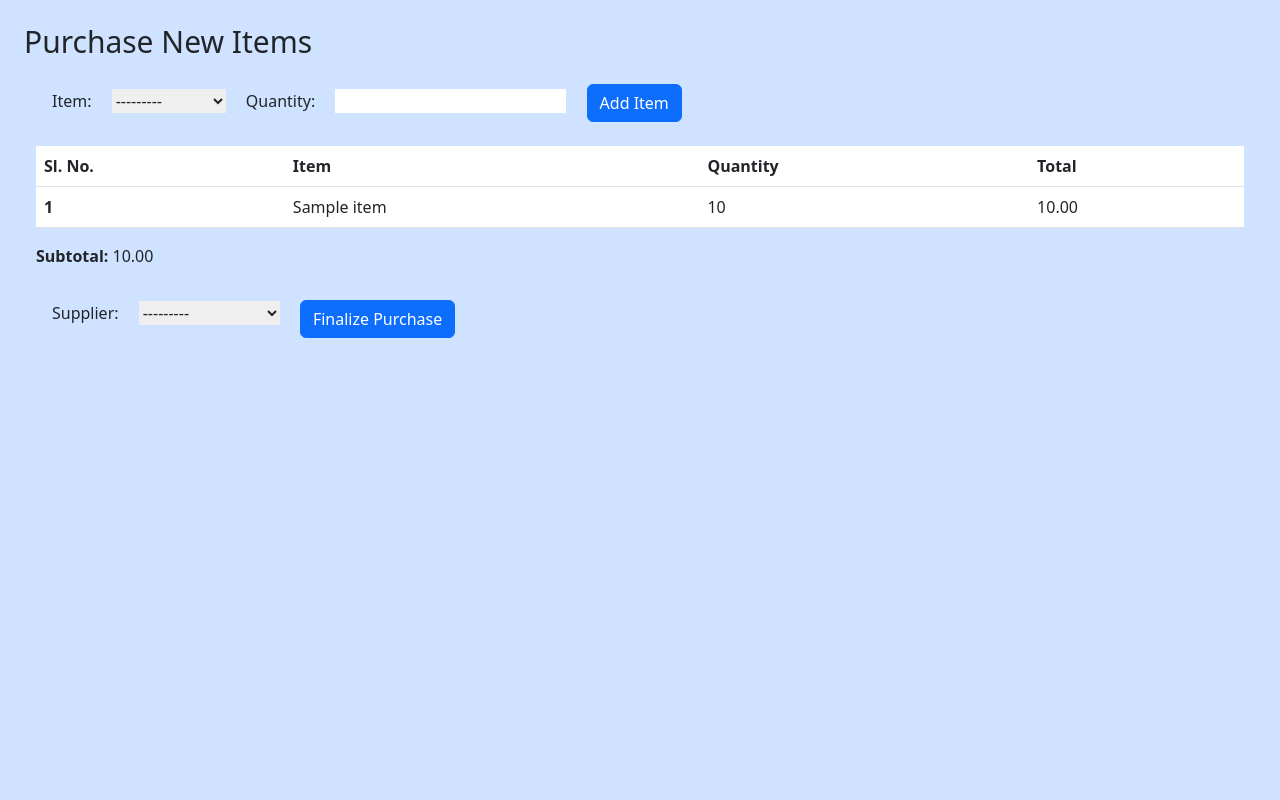
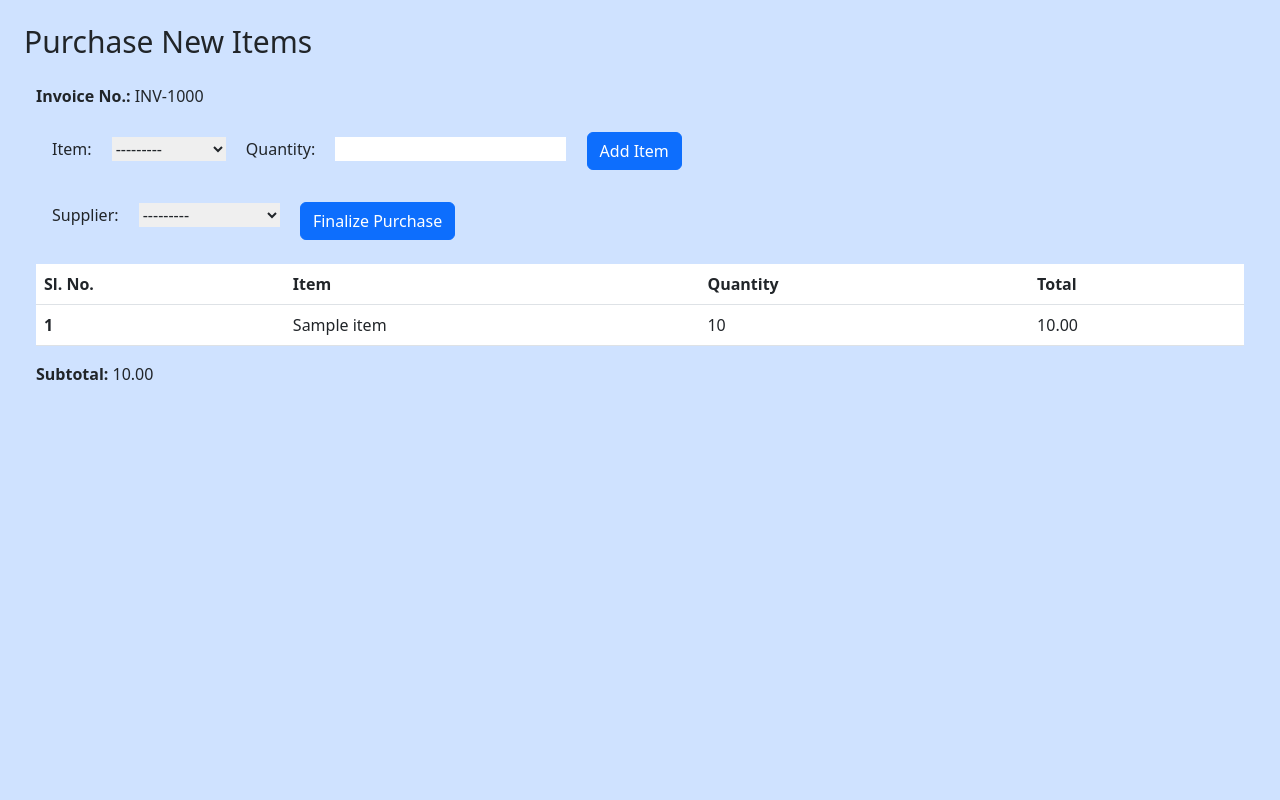
Before and after one commit to vijayakabajo/IMS_SSPL_TASK, a Django app: page /purchase/ in a window 1280 px wide. Shown: the part 56-856 px from the top of the page. Run offline with Django 5.2, Linux system fonts and the light colour scheme; tables that the repository leaves empty hold one stand-in row (values such as "Sample post"); some libraries are stand-ins or nearby versions.

Commit message:
updateeeddd

```diff
--- a/operations/templates/purchase.html
+++ b/operations/templates/purchase.html
@@ -3,7 +3,9 @@
 <h1 class='text-3xl mb-4'>Purchase New Items</h1>
 <div class='container'>
 
-    <!-- First form to add items -->
+    <strong>Invoice No.:</strong>
+    <label class='mb-4'>{{ invoice_number }}</label><br>
+
     <form method="post" class='space-x-4'>
         {% csrf_token %}
         <label>Item:</label>
@@ -15,8 +17,15 @@
         {{ temp_form.item_id.errors }}
     </form>
 
+    <form method="post" class='space-x-4 mt-4'>
+        {% csrf_token %}
+        <label>Supplier:</label>
+        {{ purchase_form.supplier_id }}
+        <button class='btn btn-primary mt-2' type="submit" name="finalize_purchase">Finalize Purchase</button>
+    </form>
+
     <!-- Display added items -->
-    {% if temp_items.exists %}
+    {% comment %} {% if temp_items.exists %} {% endcomment %}
     <table class="table mt-4">
         <thead>
             <tr>
@@ -37,22 +46,12 @@
             {% endfor %}
         </tbody>
     </table>
-    {% endif %}
+    {% comment %} {% endif %} {% endcomment %}
 
-    <!-- Subtotal display -->
     <div>
         <strong>Subtotal: </strong> {{ sub_total }}
     </div>
 
-    <!-- Second form to finalize purchase -->
-    {% if temp_items.exists %}
-    <form method="post" class='space-x-4 mt-4'>
-        {% csrf_token %}
-        <label>Supplier:</label>
-        {{ purchase_form.supplier_id }}
-        <button class='btn btn-primary mt-2' type="submit" name="finalize_purchase">Finalize Purchase</button>
-    </form>
-    {% endif %}
 
 </div>
 {% endblock %}
--- a/operations/views.py
+++ b/operations/views.py
@@ -63,12 +63,21 @@ def purchase_page(request):
 
     sub_total = sum(item.items_total for item in temp_items)
 
+    last_invoice = PurchaseMaster.objects.order_by('invoice_number').last()
+    if last_invoice and last_invoice.invoice_number.startswith('INV-'):
+        last_invoice_num = int(last_invoice.invoice_number.split('-')[1])
+        invoice_number = f"INV-{last_invoice_num + 1}"
+    else:
+        new_invoice_num = 1000
+        invoice_number = f"INV-{new_invoice_num}"
+
     context = {
         'purchase_form': purchase_form,
         'temp_form': temp_form,
         'temp_items': temp_items,
         'sub_total': sub_total,
-    }    #to pass it to the template
+        'invoice_number': invoice_number,
+    }
     return render(request, 'purchase.html', context)
 
 
```
